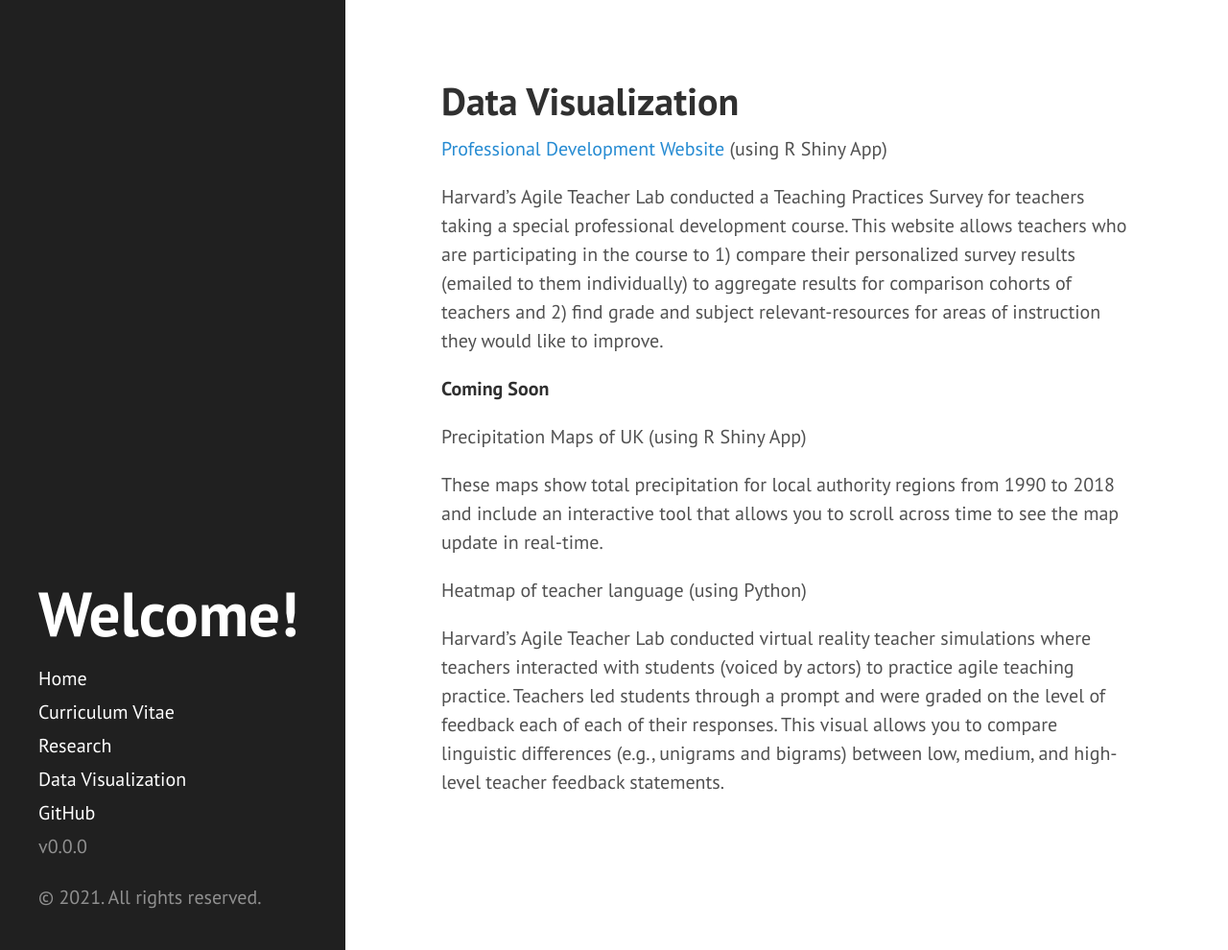
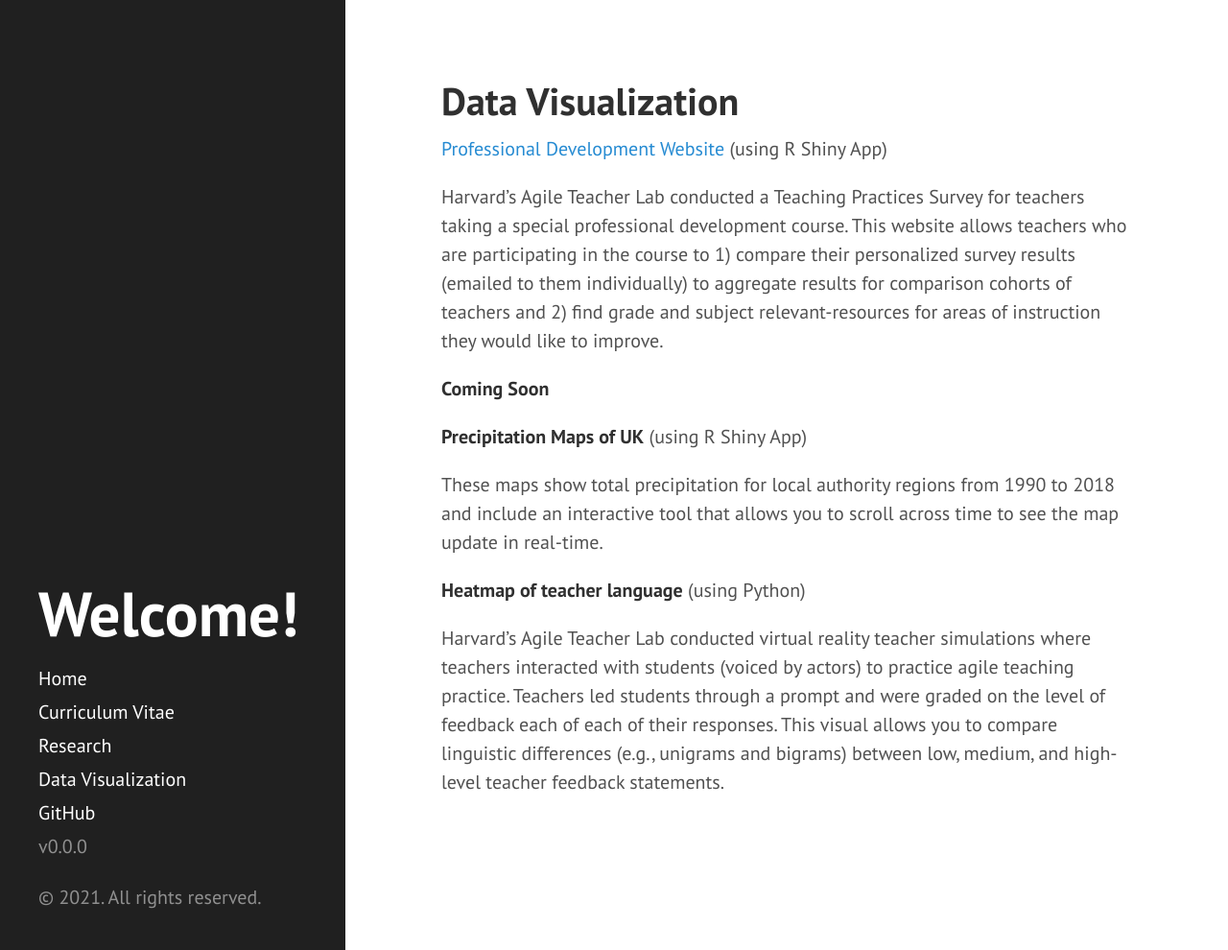
Before and after one commit to kcsadow/website, a Jekyll site: the page built from dataviz.md, in a window 1280 px wide and 990 px high. Shown: the whole window at 96% size. Built offline with Jekyll 4.4.1, drawn with Linux system fonts in a browser that asks for light colours.

```diff
--- a/dataviz.md
+++ b/dataviz.md
@@ -7,12 +7,14 @@ title: Data Visualization
 
 Harvard's Agile Teacher Lab conducted a Teaching Practices Survey for teachers taking a special professional development course. This website allows teachers who are participating in the course to 1) compare their personalized survey results (emailed to them individually) to aggregate results for comparison cohorts of teachers and 2) find grade and subject relevant-resources for areas of instruction they would like to improve.
 
+
 **Coming Soon**
 
-Precipitation Maps of UK (using R Shiny App)
+**Precipitation Maps of UK** (using R Shiny App)
 
 These maps show total precipitation for local authority regions from 1990 to 2018 and include an interactive tool that allows you to scroll across time to see the map update in real-time.
 
-Heatmap of teacher language (using Python)
+
+**Heatmap of teacher language** (using Python)
 
 Harvard's Agile Teacher Lab conducted virtual reality teacher simulations where teachers interacted with students (voiced by actors) to practice agile teaching practice. Teachers led students through a prompt and were graded on the level of feedback each of each of their responses. This visual allows you to compare linguistic differences (e.g., unigrams and bigrams) between low, medium, and high-level teacher feedback statements.
```
